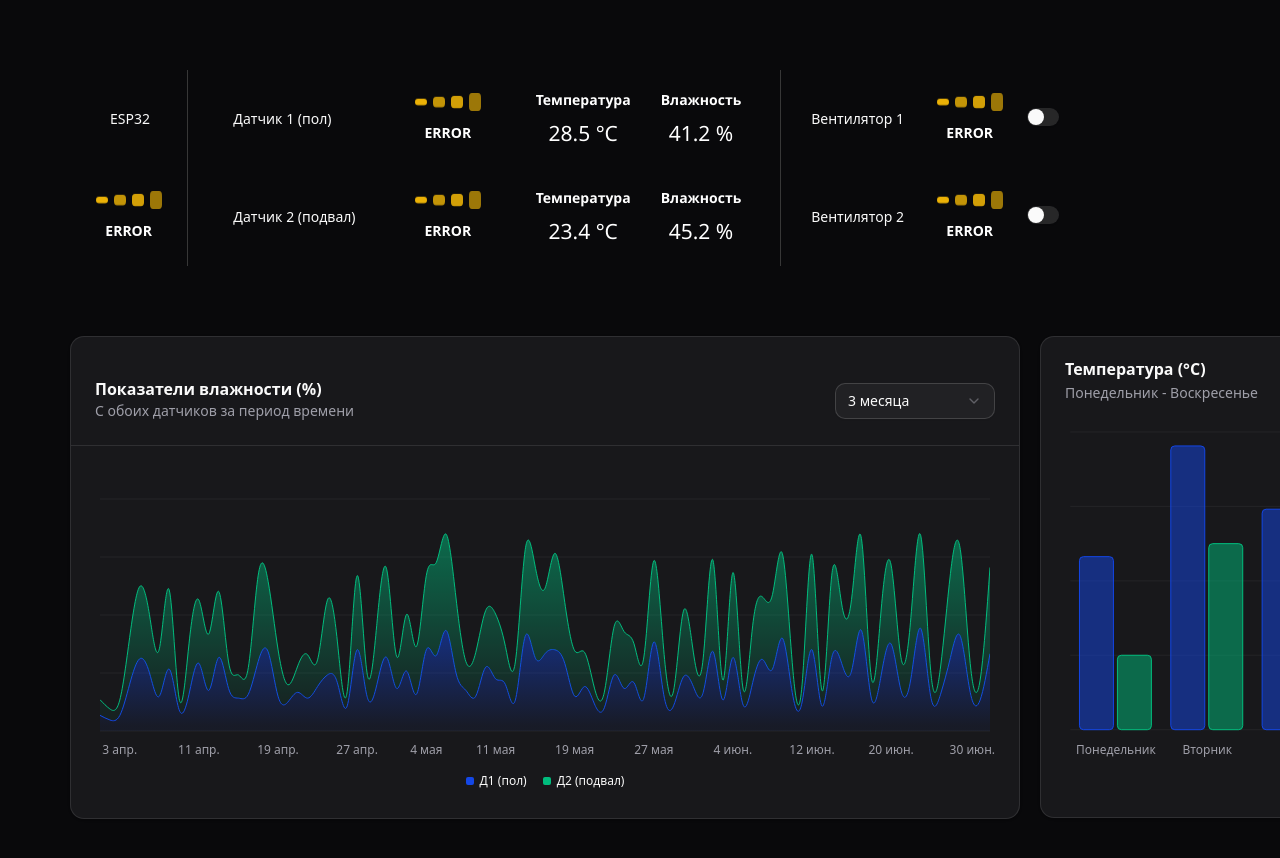
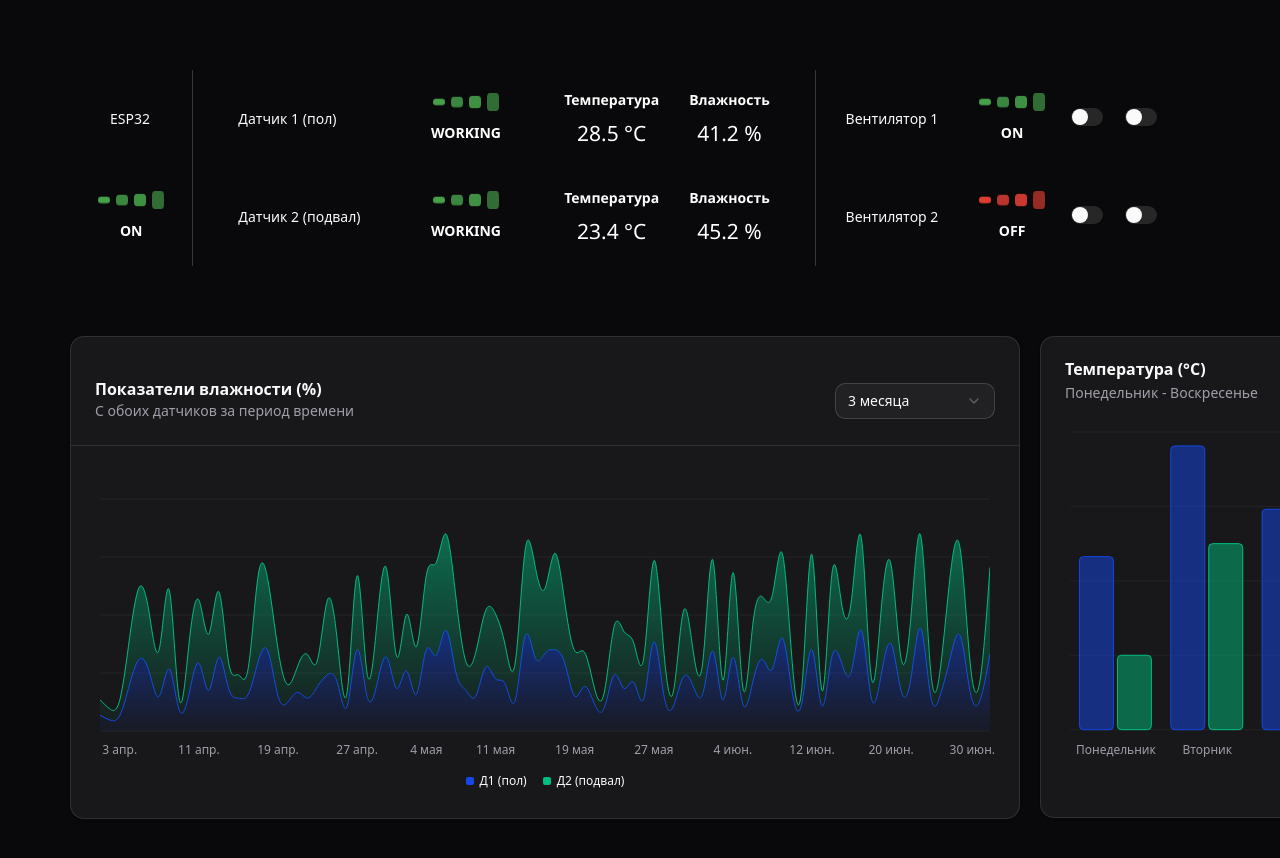
Before and after one commit to 00DemiX00/vent_basement, a React (Vite) app in the folder vent_basement/: page / in a window 1280 px wide. Shown: the top 858 px of the page. Built offline with nearby package versions, Linux system fonts and the light colour scheme.

Commit message:
fix: added correct statuses for all types of devices

```diff
--- a/vent_basement/src/Components/IndicatorsLineTable.tsx
+++ b/vent_basement/src/Components/IndicatorsLineTable.tsx
@@ -1,5 +1,5 @@
 import { Table, TableBody, TableCell, TableRow } from "./ui/table";
-import  StatusIndicatorsLine  from "./ui/IndicatorsLine";
+import IndicatorsLine from "./ui/IndicatorsLine";
 import WeatherDisplay from "./ui/WeatherDisplay";
 import { Switch } from "./ui/switch";
 
@@ -12,7 +12,7 @@ function IndicatorsLineTable() {
         textAlign: 'left',
         fontFamily: 'ui-sans-serif, system-ui, sans-serif, "Apple Color Emoji", "Segoe UI Emoji", "Segoe UI Symbol", "Noto Color Emoji"'
     }}>
-  <div style={{ width: '1000px', fontFamily: 'ui-sans-serif, system-ui, sans-serif, "Apple Color Emoji", "Segoe UI Emoji", "Segoe UI Symbol", "Noto Color Emoji"'}}>
+  <div style={{ width: '1100px', fontFamily: 'ui-sans-serif, system-ui, sans-serif, "Apple Color Emoji", "Segoe UI Emoji", "Segoe UI Symbol", "Noto Color Emoji"'}}>
   <Table>
   <TableBody>
     <TableRow>
@@ -20,27 +20,29 @@ function IndicatorsLineTable() {
         className="font-medium" style={{ borderRight: "1px solid #373737", paddingLeft: "40px", paddingRight: "30px" }}>ESP32
       </TableCell>
       <TableCell className="font-medium" style={{ paddingLeft: "45px", paddingRight: "30px" }}>Датчик 1 (пол)</TableCell>
-      <TableCell><StatusIndicatorsLine></StatusIndicatorsLine></TableCell>
+      <TableCell><IndicatorsLine device="sensor" status="working"></IndicatorsLine></TableCell>
       <WeatherDisplay></WeatherDisplay>
       <TableCell
         className="font-medium" style={{ borderLeft: "1px solid #373737", paddingLeft: "30px" }}>Вентилятор 1
       </TableCell>
-      <TableCell><StatusIndicatorsLine></StatusIndicatorsLine></TableCell>
+      <TableCell><IndicatorsLine device="fan" status="on"></IndicatorsLine></TableCell>
+      <TableCell><Switch></Switch></TableCell>
       <TableCell><Switch></Switch></TableCell>
     </TableRow>
   </TableBody>
   <TableBody>
     <TableRow>
       <TableCell
-        className="font-medium" style={{ borderRight: "1px solid #373737"}}><StatusIndicatorsLine></StatusIndicatorsLine>
+        className="font-medium" style={{ borderRight: "1px solid #373737"}}><IndicatorsLine device="esp32" status="on"></IndicatorsLine>
       </TableCell>
       <TableCell className="font-medium" style={{ paddingLeft: "45px", paddingRight: "30px" }}>Датчик 2 (подвал)</TableCell>
-      <TableCell><StatusIndicatorsLine></StatusIndicatorsLine></TableCell>
+      <TableCell><IndicatorsLine device="sensor" status="working"></IndicatorsLine></TableCell>
       <WeatherDisplay></WeatherDisplay>
       <TableCell
         className="font-medium" style={{ borderLeft: "1px solid #373737", paddingLeft: "30px" }}>Вентилятор 2
       </TableCell>
-      <TableCell><StatusIndicatorsLine></StatusIndicatorsLine></TableCell>
+      <TableCell><IndicatorsLine device="fan" status="off"></IndicatorsLine></TableCell>
+      <TableCell><Switch></Switch></TableCell>
       <TableCell><Switch></Switch></TableCell>
     </TableRow>
   </TableBody>
--- a/vent_basement/src/Components/ui/IndicatorsLine.tsx
+++ b/vent_basement/src/Components/ui/IndicatorsLine.tsx
@@ -1,82 +1,91 @@
-import { useState, useEffect } from 'react';
+// Типы для устройств и статусов
+type DeviceType = 'esp32' | 'sensor' | 'fan';
 
-// Массив возможных статусов системы
-const statuses = ['working', 'error', 'offline'] as const;
-// Определяем тип для статусов на основе массива
-type Status = typeof statuses[number];
+// Отдельные типы статусов для разных устройств
+type ESPFanStatus = 'on' | 'off';
+type SensorStatus = 'working' | 'error' | 'offline';
 
-// Функция для получения цвета линии в зависимости от текущего статуса
-const getColor = (status: Status) => {
-  switch (status) {
-    case 'working':
-      return '#4CAF50'; // зеленый цвет для рабочего состояния
-    case 'error':
-      return '#FFC107'; // желтый цвет для ошибок
-    case 'offline':
-      return '#F44336'; // красный цвет для оффлайна
+// Тип, сопоставляющий устройство с соответствующим набором статусов
+type StatusByDevice<T extends DeviceType> =
+  T extends 'esp32' | 'fan' ? ESPFanStatus :
+  T extends 'sensor' ? SensorStatus :
+  never;
+
+// Функция для получения цвета индикатора на основе типа устройства и его статуса
+const getColor = <T extends DeviceType>(device: T, status: StatusByDevice<T>): string => {
+  switch (device) {
+    case 'esp32':
+    case 'fan':
+      // Для esp32 и fan возможные статусы: 'on' и 'off'
+      if (status === 'on') return '#4CAF50';      // Зеленый, если устройство включено
+      if (status === 'off') return '#F44336';     // Красный, если выключено
+      if (status === 'offline') return '#9E9E9E'; // Серый, если офлайн (на всякий случай)
+      return '#9E9E9E';                           // Цвет по умолчанию (серый)
+    case 'sensor':
+      // Для сенсора возможные статусы: 'working', 'error', 'offline'
+      if (status === 'working') return '#4CAF50';    // Зеленый — работает
+      if (status === 'error') return '#FFC107';   // Желтый — ошибка
+      if (status === 'offline') return '#9E9E9E'; // Серый — офлайн
+      return '#9E9E9E';                           // Цвет по умолчанию
+    default:
+      return '#9E9E9E';                           // Цвет по умолчанию, если device не подходит
   }
 };
 
-// Основной компонент - индикатор с линиями, меняющими цвет в зависимости от статуса
-const StatusIndicatorsLine = () => {
-  // Хук состояния для хранения текущего индекса статуса
-  const [statusIndex, setStatusIndex] = useState(0);
-  // Получаем текущий статус по индексу
-  const currentStatus = statuses[statusIndex];
+// Интерфейс пропсов компонента, параметризованный типом устройства
+interface IndicatorsLineProps<T extends DeviceType> {
+  device: T;                          // Тип устройства
+  status: StatusByDevice<T>;          // Статус, валидный для данного устройства
+  linesCount?: number;                // Количество линий (индикаторов) (необязательно, по умолчанию 4)
+}
 
-  // Используем useEffect для автоматической смены статуса каждые 3 секунды
-  useEffect(() => {
-    const interval = setInterval(() => {
-      // Переключение на следующий статус по кругу
-      setStatusIndex((prev) => (prev + 1) % statuses.length);
-    }, 3000); // интервал в миллисекундах
-
-    // Очистка интервала при размонтировании компонента, чтобы избежать утечек памяти
-    return () => clearInterval(interval);
-  }, []);
-
-  const linesCount = 4; // Количество линий для анимации
+// React-компонент индикатора со столбцами-сигналами,
+// высота и анимация которых зависят от индекса
+const IndicatorsLine = <T extends DeviceType>({ device, status, linesCount = 4 }: IndicatorsLineProps<T>) => {
+  // Получаем цвет для текущего статуса и устройства
+  const color = getColor(device, status);
 
   return (
     <div style={{
-      padding: '5px', // внутренние отступы вокруг всего блока
-      display: 'flex', // использование flexbox для центрирования содержимого
+      padding: '5px',
+      display: 'flex',
       flexDirection: 'column',
       alignItems: 'center',
       justifyContent: 'center',
-      fontFamily: 'Arial, sans-serif', // шрифт по умолчанию
+      fontFamily: 'Arial, sans-serif', // Шрифт для компонента
     }}>
-
-      {/* Контейнер с линиями-индикаторами */}
       <div style={{
-        display: 'flex', // горизонтальное расположение линий
-        gap: '6px', // промежутки между линиями
+        display: 'flex',
+        gap: '6px',               // Расстояние между индикаторами
         alignItems: 'center'
       }}>
-        {/* Генерируем массив линий динамически */}
         {Array.from({ length: linesCount }).map((_, i) => (
-          <div key={i} style={{
-            width: '12px', // ширина каждой линии
-            height: `${6 + i * 2}px`, // высота линий с увеличением по порядку (для визуального эффекта)
-            backgroundColor: getColor(currentStatus), // цвет линии зависит от текущего статуса
-            borderRadius: '3px', // скругление углов линий для более мягкого вида
-            animation: `pulse ${0.8 + i * 0.2}s infinite ease-in-out`,
-            // анимация пульсации с разной длительностью для каждой линии
-
-            animationDelay: `${i * 0.2}s`,
-            // задержка перед началом анимации каждой линии — создаёт эффект последовательности
-          }} />
+          <div
+            key={i}
+            style={{
+              width: '12px',                      // Ширина полоски
+              height: `${6 + i * 2}px`,           // Высота полоски растет с индексом
+              backgroundColor: color,             // Цвет полоски
+              borderRadius: '3px',                // Закругленные края
+              animation: `pulse ${0.8 + i * 0.2}s infinite ease-in-out`, // Анимация пульсации с задержкой
+              animationDelay: `${i * 0.2}s`,     // Задержка анимации, чтобы создать волнообразный эффект
+            }}
+          />
         ))}
       </div>
 
-      {/* Текстовое отображение текущего статуса */}
-      <p style={{ color:'#fff', marginTop:'15px', fontSize:'1em',
-        fontFamily: 'ui-sans-serif, system-ui, sans-serif, "Apple Color Emoji", "Segoe UI Emoji", "Segoe UI Symbol", "Noto Color Emoji"'
-       }}>
-        <strong>{currentStatus.toUpperCase()}</strong>
+      {/* Текст, отображающий текущий статус большими буквами */}
+      <p style={{
+        color: '#fff',
+        marginTop: '15px',
+        fontSize: '1em',
+        fontFamily: 'ui-sans-serif, system-ui, sans-serif',
+        userSelect: 'none', // Запрет выделения текста для красоты
+      }}>
+        <strong>{(status as string).toUpperCase()}</strong>
       </p>
 
-      {/* Определение ключевых кадров анимации пульсации */}
+      {/* Ключевые кадры анимации пульсации */}
       <style>
         {`
           @keyframes pulse {
@@ -90,4 +99,4 @@ const StatusIndicatorsLine = () => {
   );
 };
 
-export default StatusIndicatorsLine;
+export default IndicatorsLine;
```
